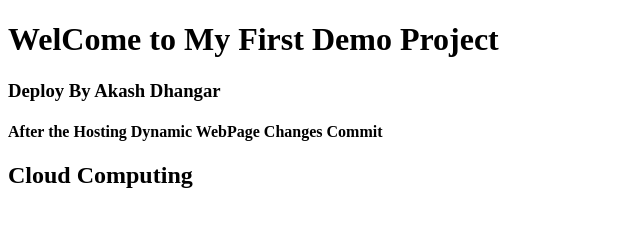
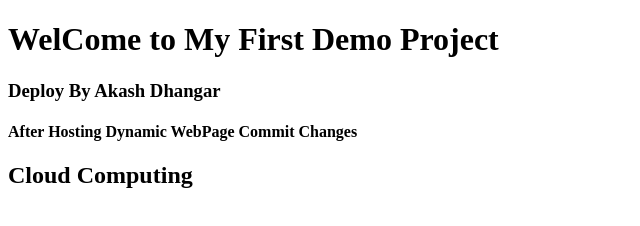
Before and after one commit to aakashdhangar2k10/dynamic_page, a plain HTML site: page index.html in a window 1280 px wide. Shown: the full height of the page, 0-640 px from the left. Drawn offline with Linux system fonts and the light colour scheme.

Commit message:
index.html

```diff
--- a/index.html
+++ b/index.html
@@ -9,7 +9,7 @@
     <h1>WelCome to My First Demo Project</h1>
     <h3>Deploy By Akash Dhangar</h3>
 
-    <h4>After the Hosting Dynamic WebPage Changes Commit</h4>
+    <h4>After Hosting Dynamic WebPage Commit Changes </h4>
     <h2>Cloud Computing</h2>
 
 </body>
```
